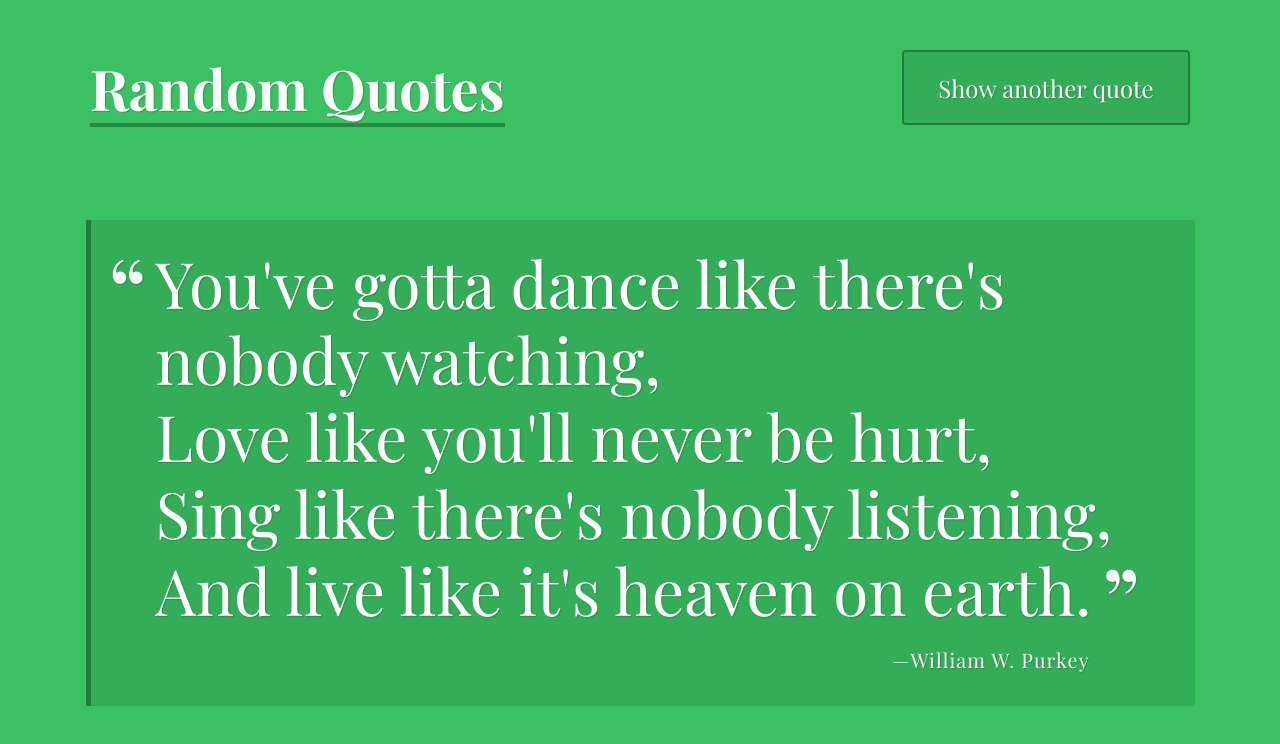
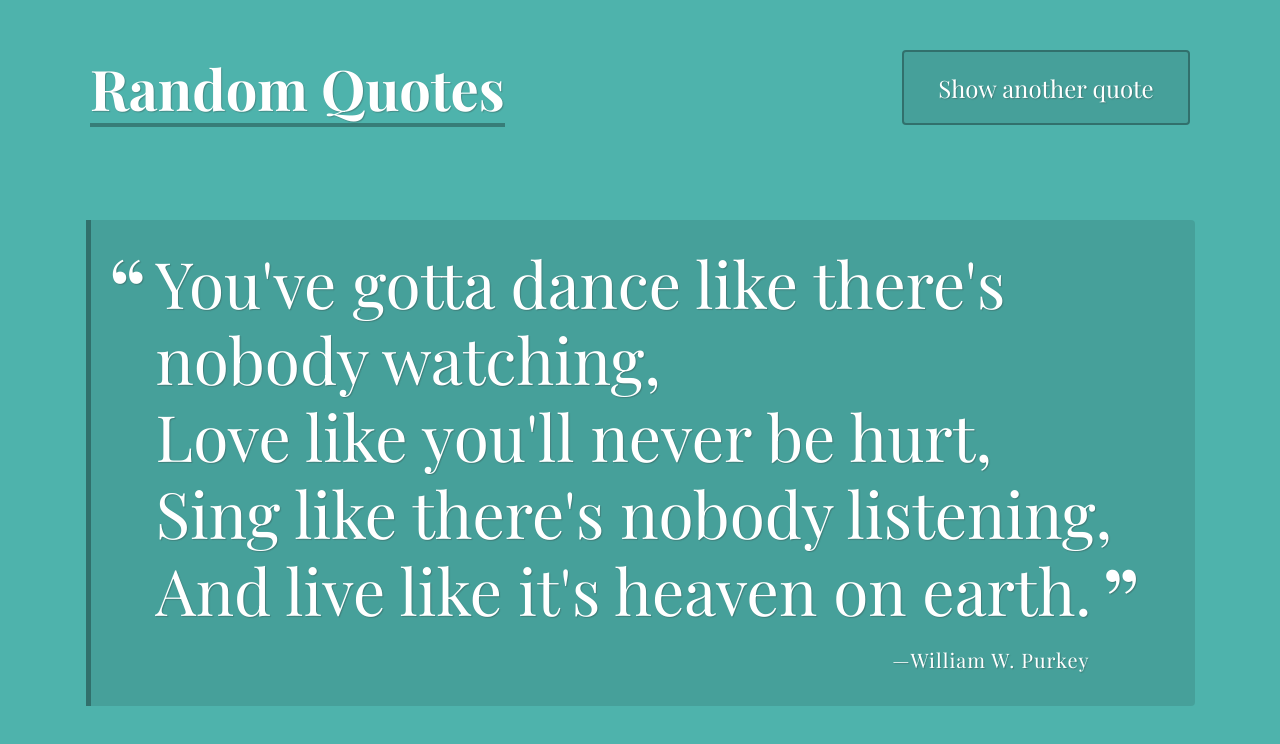
Before and after one commit to timkuc/Random-Quote-Generator, a plain HTML site: page index.html in a window 1280 px wide. Both pictures are taken after a click on the button "Show another quote". Drawn offline with nearby package versions, Linux system fonts and the light colour scheme; a web font is replaced by a local one.

Commit message:
make updates for adding random body color

```diff
--- a/index.html
+++ b/index.html
@@ -8,7 +8,7 @@
     <link rel="stylesheet" href="css/styles.css">
   </head>
 
-  <body>
+  <body id="bodycolor">
     <header>
       <h1>Random Quotes</h1>
       <button id="load-quote" class="load-quote">Show another quote</button>
--- a/js/script.js
+++ b/js/script.js
@@ -109,6 +109,7 @@ function printQuote() {
   html += '</p>'
   // console.log(html); //for testing
   document.getElementById('quote-box').innerHTML = html;
+  document.getElementById('bodycolor').style.background = randomRGB();
 }
 
 
```
